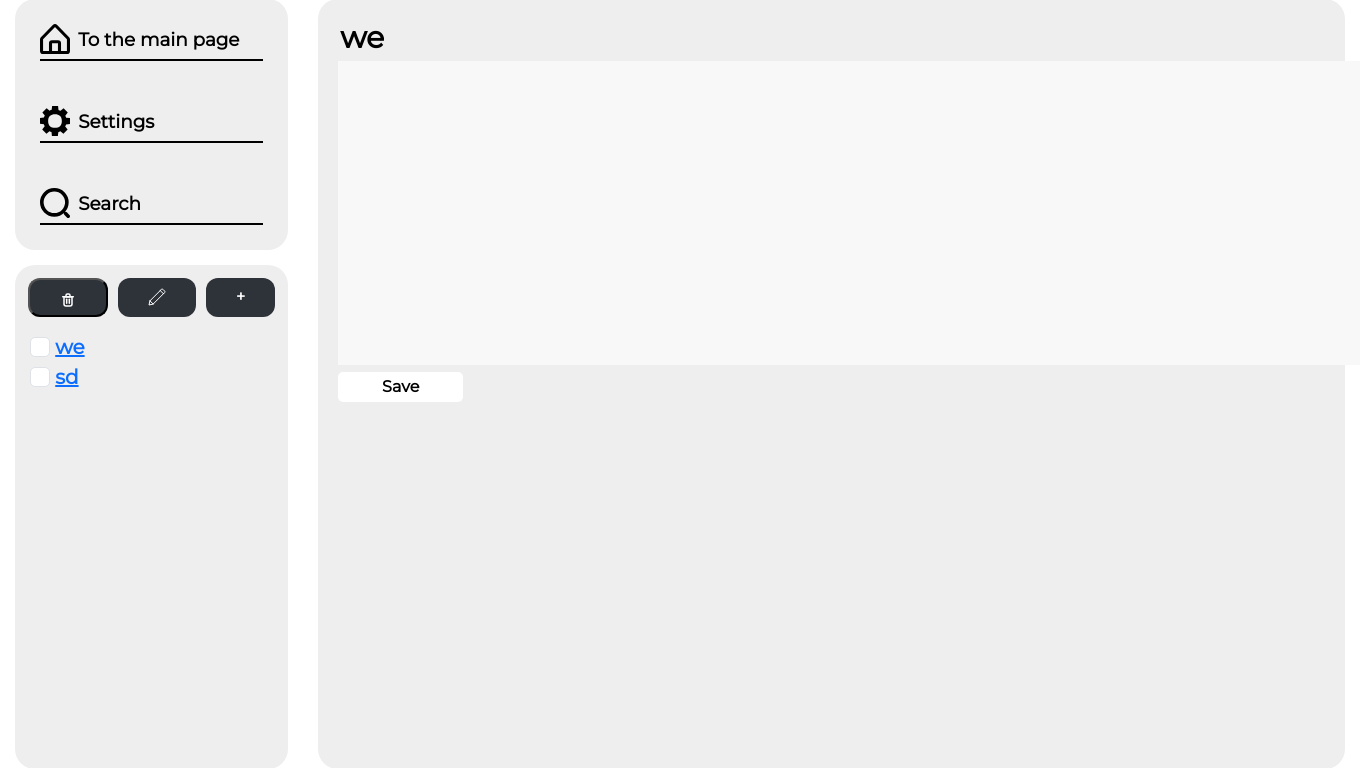
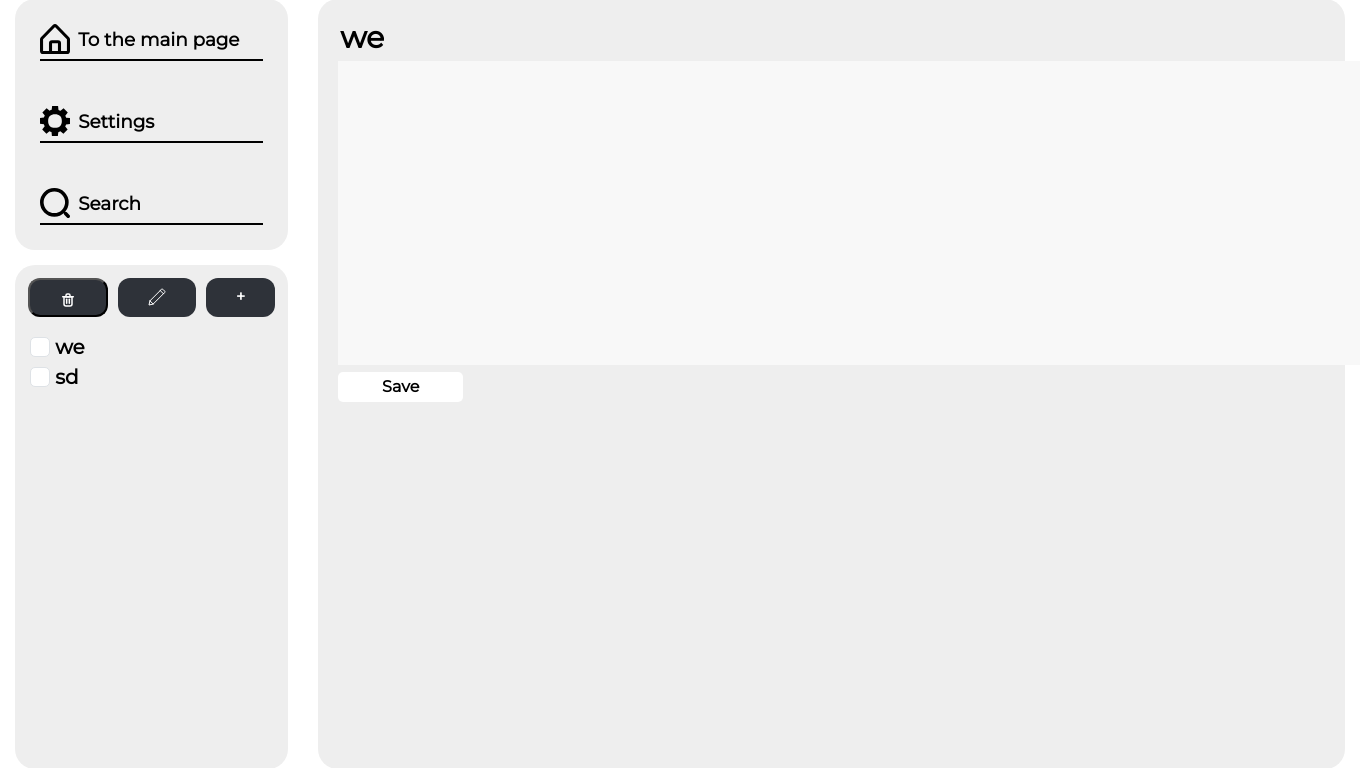
Before and after one commit to Norix10/notion, a Django app: page /work-page/note_view/151 in a window 1360 px wide; the page is wider, and only the part inside the window is pictured. Shown: the part 16-784 px from the top of that part. Run offline with Django 4.2, Linux system fonts and the light colour scheme; data comes from the database, SQL or seed files in the repository; both versions use the stored data as it was after the commit.

Commit message:
NEW COMMIT

```diff
--- a/notionwebversion/notes/static/notes/work.css
+++ b/notionwebversion/notes/static/notes/work.css
@@ -226,3 +226,8 @@ body{
     height: 30px;
     width: 125px;
 }
+
+.note-text__py{
+    text-decoration: none;
+    color: #000;
+}
--- a/notionwebversion/notes/templates/notes/note-view.html
+++ b/notionwebversion/notes/templates/notes/note-view.html
@@ -14,7 +14,7 @@
 
                 <div class="home-div">
                     <img class="home-img" src="{% static 'notes/img/home.svg' %}">
-                    <a href="/" class="home-text">To the main page</a>
+                    <a href="/work-page" class="home-text">To the main page</a>
                 </div>
                 <div class="settings-div">
                     <img class="settings-img" src="{% static 'notes/img/settings.svg' %}">
@@ -42,7 +42,7 @@
                     {% for note in notes %}
                     <div>
                         <input class="form-check-input note-select" type="checkbox" data-id="{{ note.id }}">
-                        <a href="{% url 'note_view' id=note.id %}">{{ note.name }}</a>
+                        <a style="color: black; text-decoration: none;" class="note-text__py" href="{% url 'note_view' id=note.id %}">{{ note.name }}</a>
                     </div>
                     {% endfor %}
                 </nav>
--- a/notionwebversion/notes/templates/notes/work-page.html
+++ b/notionwebversion/notes/templates/notes/work-page.html
@@ -42,7 +42,7 @@
                     {% for note in notes %}
                     <div>
                         <input class="form-check-input note-select" type="checkbox" data-id="{{ note.id }}">
-                        <a href="{% url 'note_view' id=note.id %}">{{ note.name }}</a>
+                        <a style="color: black; text-decoration: none;" href="{% url 'note_view' id=note.id %}">{{ note.name }}</a>
                     </div>
                     {% endfor %}
                 </nav>
```
Also changed, not shown: notionwebversion/db.sqlite3.
